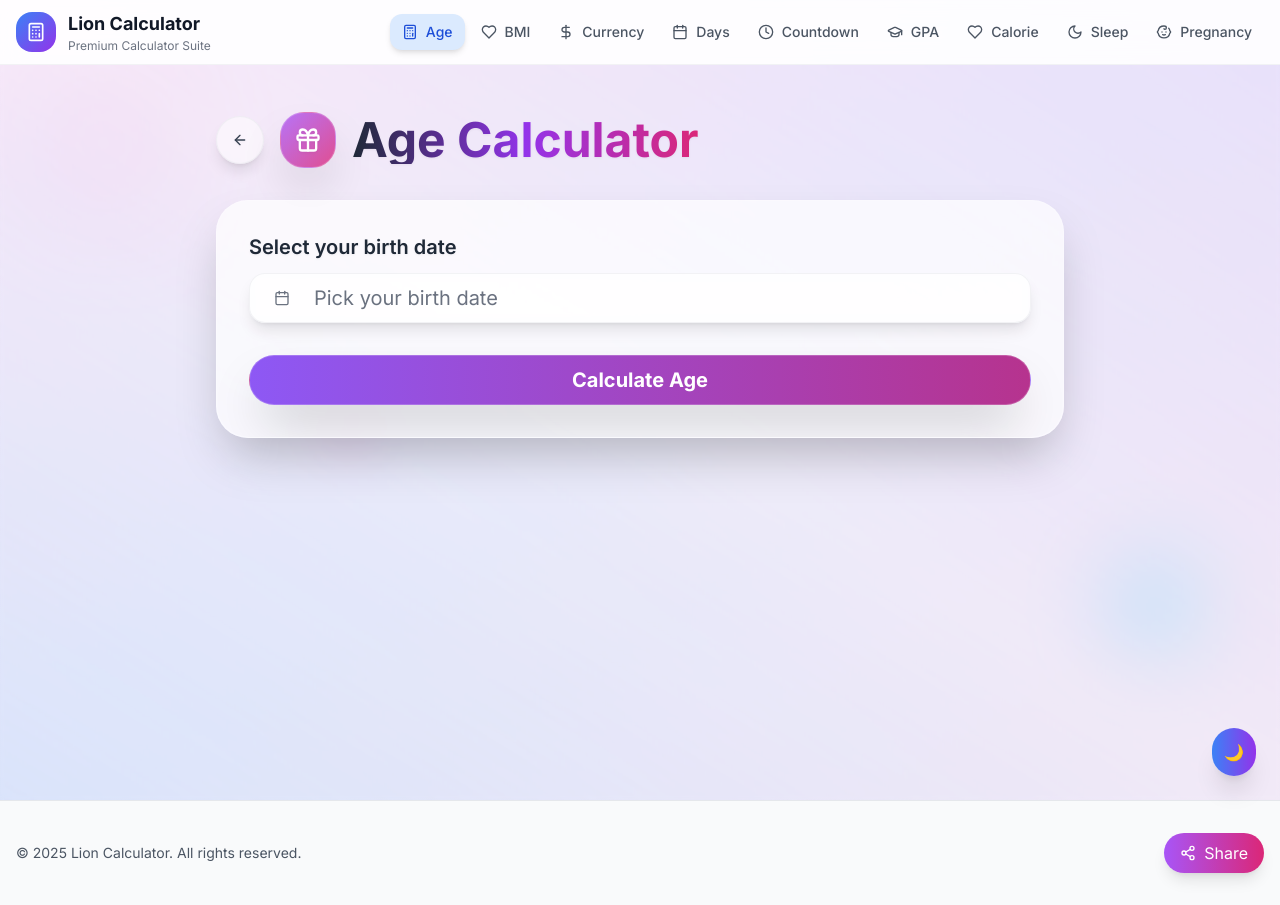
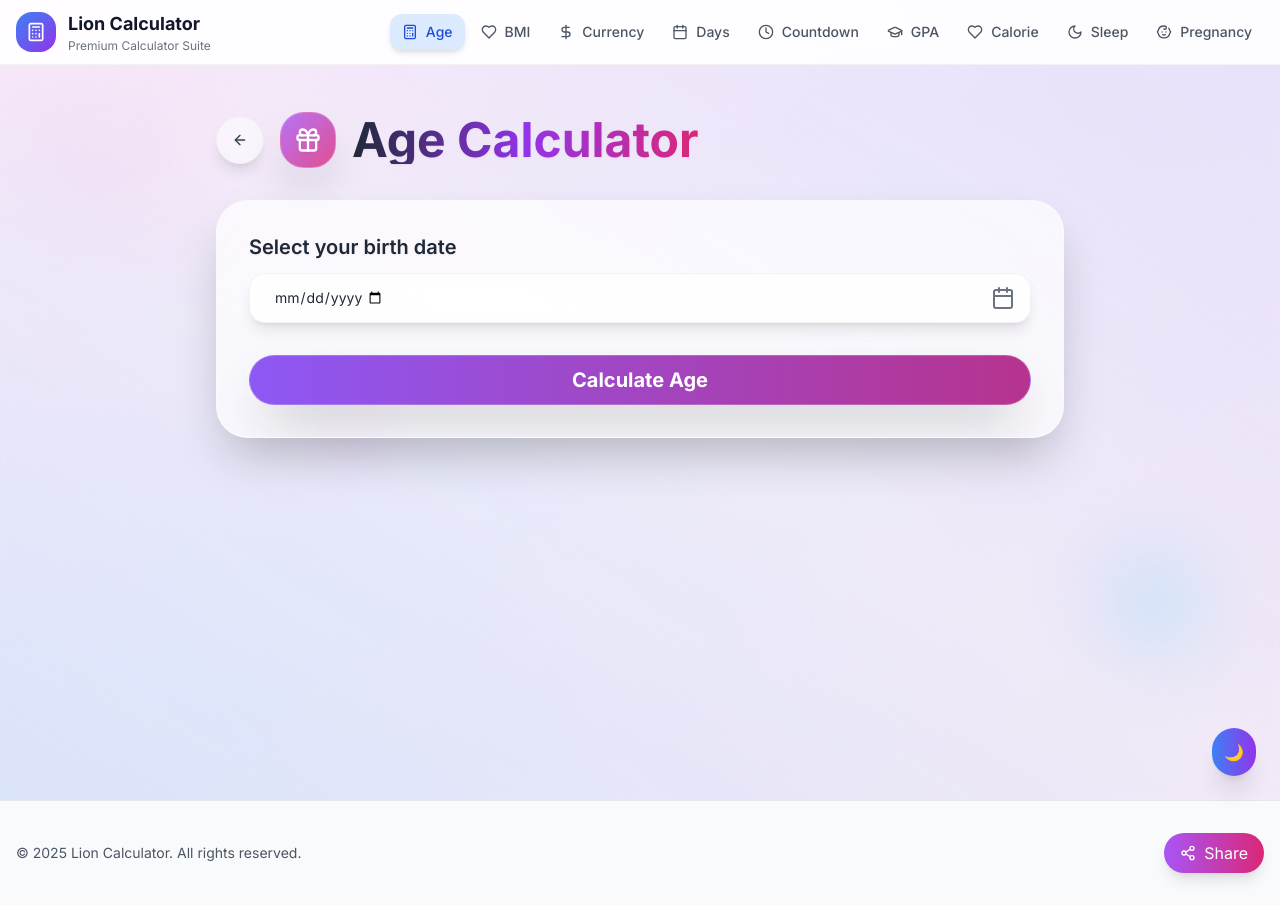
Before and after one commit to AbdulBasitMomin/black-white-calculators, a React (Vite) app: page /age in a window 1280 px wide. Built offline with nearby package versions, Linux system fonts and the light colour scheme.

Commit message:
Fix: Age calculator date selection
Allow full date selection (day, month, year) in the age calculator.

```diff
--- a/src/pages/AgeCalculator.tsx
+++ b/src/pages/AgeCalculator.tsx
@@ -6,15 +6,12 @@ import { Button } from "@/components/ui/button";
 import { Card, CardContent } from "@/components/ui/card";
 import { Label } from "@/components/ui/label";
 import { useToast } from "@/components/ui/use-toast";
-import { Calendar as CalendarComponent } from "@/components/ui/calendar";
-import { Popover, PopoverContent, PopoverTrigger } from "@/components/ui/popover";
-import { format } from "date-fns";
-import { cn } from "@/lib/utils";
+import { Input } from "@/components/ui/input";
 
 const AgeCalculator = () => {
   const navigate = useNavigate();
   const { toast } = useToast();
-  const [birthDate, setBirthDate] = useState<Date | undefined>(undefined);
+  const [birthDate, setBirthDate] = useState<string>("");
   const [result, setResult] = useState<{
     years: number;
     months: number;
@@ -160,32 +157,18 @@ const AgeCalculator = () => {
                   <Label htmlFor="birthdate" className="text-xl font-semibold text-gray-800 dark:text-white drop-shadow-sm">
                     Select your birth date
                   </Label>
-                  <Popover>
-                    <PopoverTrigger asChild>
-                      <Button
-                        variant="outline"
-                        className={cn(
-                          "w-full p-6 text-xl rounded-2xl glass-button-light text-gray-800 dark:text-white justify-start font-normal transition-all duration-300 shadow-lg",
-                          !birthDate && "text-gray-500 dark:text-white/60"
-                        )}
-                      >
-                        <CalendarIcon className="mr-4 h-6 w-6" />
-                        {birthDate ? format(birthDate, "PPP") : <span>Pick your birth date</span>}
-                      </Button>
-                    </PopoverTrigger>
-                    <PopoverContent className="w-auto p-0 glass-card-light border-white/20" align="start">
-                      <CalendarComponent
-                        mode="single"
-                        selected={birthDate}
-                        onSelect={setBirthDate}
-                        disabled={(date) =>
-                          date > new Date() || date < new Date("1900-01-01")
-                        }
-                        initialFocus
-                        className={cn("p-3 pointer-events-auto")}
-                      />
-                    </PopoverContent>
-                  </Popover>
+                  <div className="relative">
+                    <Input
+                      type="date"
+                      id="birthdate"
+                      value={birthDate}
+                      onChange={(e) => setBirthDate(e.target.value)}
+                      max={new Date().toISOString().split('T')[0]}
+                      min="1900-01-01"
+                      className="w-full p-6 text-xl rounded-2xl glass-button-light text-gray-800 dark:text-white border-white/20 focus:border-purple-500/50 transition-all duration-300 shadow-lg"
+                    />
+                    <CalendarIcon className="absolute right-4 top-1/2 transform -translate-y-1/2 h-6 w-6 text-gray-500 dark:text-white/60 pointer-events-none" />
+                  </div>
                 </div>
 
                 <Button
```
